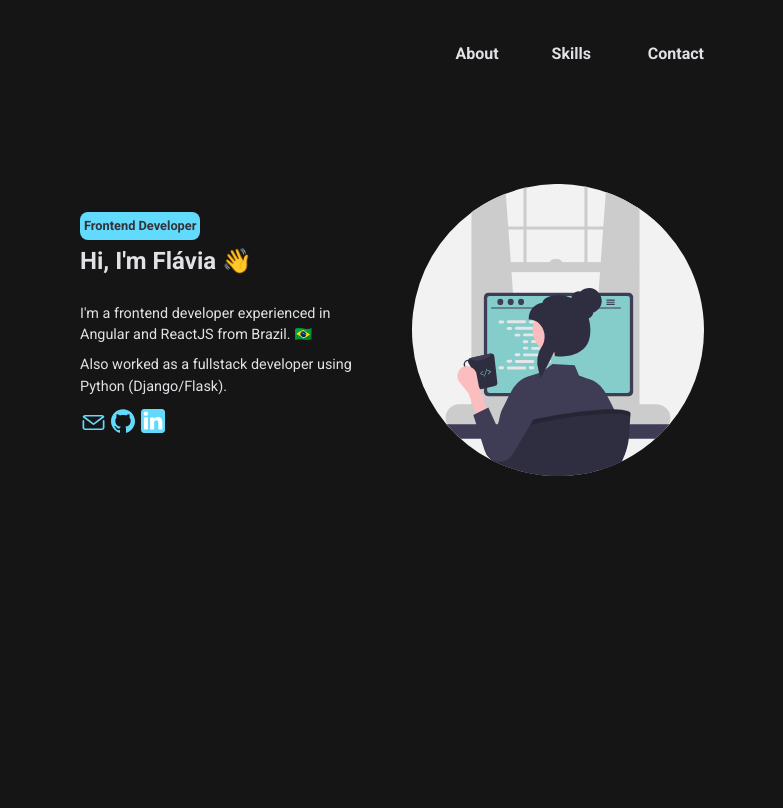
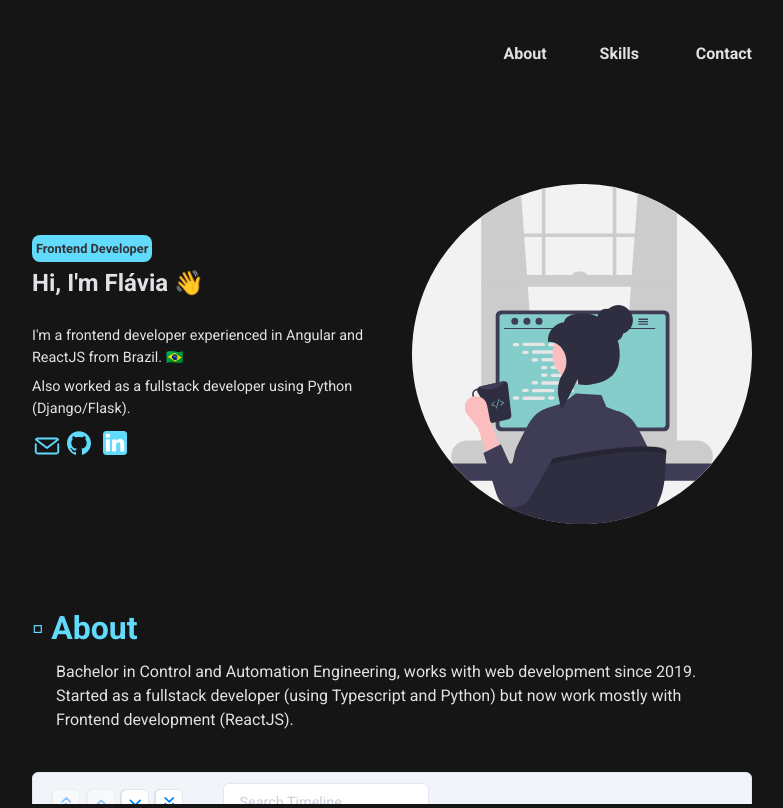
Before and after one commit to flav1s/flav1s.github.io, a Next.js app: page / in a window 1280 px wide. Shown: the whole page, without its empty margins (248-1031 px from the left). Built offline with nearby package versions, Linux system fonts and the light colour scheme.

Commit message:
feat: implement about section

```diff
--- a/package.json
+++ b/package.json
@@ -18,6 +18,7 @@
     "next-compose-plugins": "^2.2.0",
     "next-optimized-images": "^2.6.2",
     "react": "^17.0.2",
+    "react-chrono": "^1.13.2",
     "react-dom": "^17.0.2"
   },
   "devDependencies": {
--- /dev/null
+++ b/src/components/About/About.tsx
@@ -0,0 +1,37 @@
+import React from "react";
+import { workExperience } from "../../config/work";
+import { Chrono } from "react-chrono";
+import { Box, Flex, Text } from "@chakra-ui/react";
+
+const About = () => {
+  return (
+    <Flex id="about" flexDir="column" my={20} as="article">
+      <Box mb={10} as="section">
+        <Text as="h1" textStyle="h1" color="cyan.500">
+          ▫ About
+        </Text>
+        <Text as="p" fontSize="1rem" mt={2} px={6}>
+          Bachelor in Control and Automation Engineering, works with web
+          development since 2019. Started as a fullstack developer (using
+          Typescript and Python) but now work mostly with Frontend development
+          (ReactJS).
+        </Text>
+      </Box>
+      <Chrono
+        items={workExperience}
+        mode="VERTICAL_ALTERNATING"
+        hideControls
+        disableClickOnCircle
+        useReadMore
+        timelineCircleDimension={12}
+        cardHeight={150}
+        theme={{
+          primary: "#61dafb",
+          secondary: "#ffffff",
+        }}
+      />
+    </Flex>
+  );
+};
+
+export default About;
--- /dev/null
+++ b/src/components/About/index.ts
@@ -0,0 +1 @@
+export { default as About } from "./About";
--- a/src/components/Header/Header.tsx
+++ b/src/components/Header/Header.tsx
@@ -13,7 +13,7 @@ const Header = () => {
       py={27}
       mx="auto"
     >
-      <SimpleGrid columns={3} spacing={10}>
+      <SimpleGrid as="nav" columns={3} spacing={10}>
         <Link textStyle="h5" href="#about">
           About
         </Link>
--- a/src/components/Resume/Resume.tsx
+++ b/src/components/Resume/Resume.tsx
@@ -15,8 +15,8 @@ const Resume = () => {
   });
 
   return (
-    <Flex my={20} flexDirection="column" alignContent="center">
-      <SimpleGrid columns={{ sm: 1, md: 2 }} spacing={10}>
+    <Flex as="article" my={20} flexDirection="column" alignContent="center">
+      <SimpleGrid columns={{ sm: 1, md: 2 }} spacing={10} as="section">
         <Flex flexDirection="column" justifyContent="center">
           <Flex justifyContent="space-between" alignItems="center" mb={3}>
             <Box>
--- /dev/null
+++ b/src/config/work.ts
@@ -0,0 +1,18 @@
+export const workExperience = [
+  {
+    title: "2021 - Current",
+    cardTitle: "Azos Seguros",
+    url: "",
+    cardSubtitle: "Frontend Software Engineer",
+    cardDetailedText:
+      "Frontend planning and development focused on the insurance market. Framework used: ReactJS and NextJS.",
+  },
+  {
+    title: "2019 - 2021",
+    cardTitle: "Agrosatélite Geotecnologia Aplicada Ltda",
+    url: "",
+    cardSubtitle: "Developer Analyst",
+    cardDetailedText:
+      "Development of applications aimed at visualizing geospatial data using Javascript, Typescript and Python. Frameworks used: Angular and Django. ",
+  },
+];
--- a/src/pages/index.tsx
+++ b/src/pages/index.tsx
@@ -2,12 +2,13 @@ import type { NextPage } from "next";
 import { Box } from "@chakra-ui/react";
 import Header from "../components/Header";
 import { Resume } from "../components/Resume";
+import { About } from "../components/About";
 
 const Home: NextPage = () => {
   return (
     <Box
       my="1"
-      maxWidth="2xl"
+      maxWidth="container.md"
       mx="auto"
       px="6"
       w="100vw"
@@ -17,6 +18,7 @@ const Home: NextPage = () => {
       <Header />
 
       <Resume />
+      <About />
     </Box>
   );
 };
--- a/src/styles/theme.ts
+++ b/src/styles/theme.ts
@@ -21,6 +21,10 @@ export const theme = extendTheme({
     },
   },
   textStyles: {
+    h1: {
+      fontWeight: 600,
+      fontSize: "2rem",
+    },
     h4: {
       fontWeight: 600,
       fontSize: "1.5rem",
```
Also changed, not shown: 1 other file (tests, documents, lock files or other folders).
